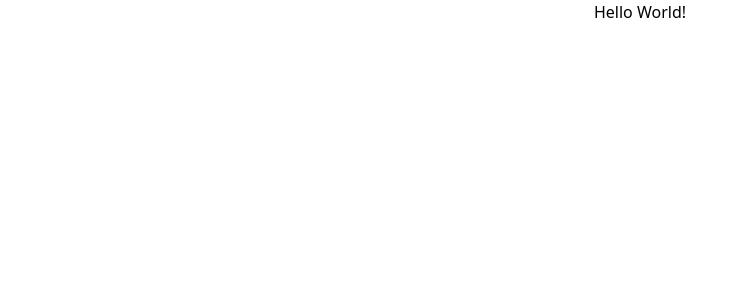
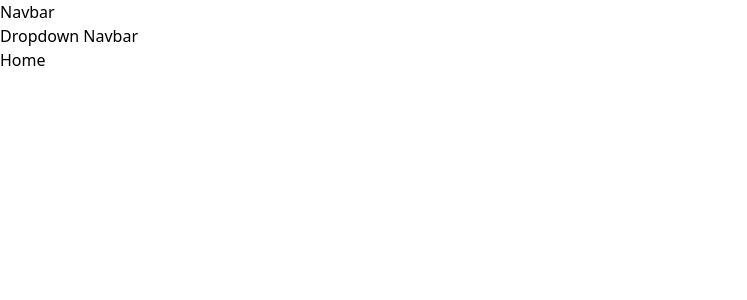
Before and after one commit to mayaheilpern/PennyWise, a React (Create React App) app in the folder project-2/: page / in a window 1280 px wide. Shown: the top 300 px of the page, without its empty margins (0-747 px from the left). Built offline with nearby package versions, Linux system fonts and the light colour scheme.

Commit message:
created routes

```diff
--- a/project-2/src/App.js
+++ b/project-2/src/App.js
@@ -1,7 +1,22 @@
+import { Routes, Route } from "react-router-dom";
+import Navbar from "./Components/Navbar";
+import DropdownNav from "./Components/DropdownNav";
+import Home from "./Components/Home";
+import Bill from "./Components/Bill";
+import Expense from "./Components/Expense";
+import Other from "./Components/Other";
+
 function App() {
   return (
     <>
-      <h1 className="text-center">Hello World!</h1>
+      <Navbar />
+      <DropdownNav />
+      <Routes>
+        <Route path="/" element={<Home />} />
+        <Route path="/bill" element={<Bill />} />
+        <Route path="/expense" element={<Expense />} />
+        <Route path="/other" element={<Other />} />
+      </Routes>
     </>
   );
 }
--- /dev/null
+++ b/project-2/src/Components/Bill.jsx
@@ -0,0 +1,9 @@
+import React from 'react'
+
+export default function Bill() {
+  return (
+    <div>
+      Bills
+    </div>
+  )
+}
--- /dev/null
+++ b/project-2/src/Components/DropdownNav.jsx
@@ -0,0 +1,9 @@
+import React from 'react'
+
+export default function DropdownNav() {
+  return (
+    <div>
+      Dropdown Navbar
+    </div>
+  )
+}
--- /dev/null
+++ b/project-2/src/Components/Expense.jsx
@@ -0,0 +1,9 @@
+import React from 'react'
+
+export default function Expense() {
+  return (
+    <div>
+      Expenses
+    </div>
+  )
+}
--- /dev/null
+++ b/project-2/src/Components/Home.jsx
@@ -0,0 +1,9 @@
+import React from 'react'
+
+export default function Home() {
+  return (
+    <div>
+      Home
+    </div>
+  )
+}
--- /dev/null
+++ b/project-2/src/Components/Navbar.jsx
@@ -0,0 +1,9 @@
+import React from 'react'
+
+export default function Navbar() {
+  return (
+    <div>
+      Navbar
+    </div>
+  )
+}
--- /dev/null
+++ b/project-2/src/Components/Other.jsx
@@ -0,0 +1,9 @@
+import React from 'react'
+
+export default function Other() {
+  return (
+    <div>
+      Other
+    </div>
+  )
+}
--- /dev/null
+++ b/project-2/src/Components/PieChart.jsx
@@ -0,0 +1,9 @@
+import React from 'react'
+
+export default function PieChart() {
+  return (
+    <div>
+      Pie Charts
+    </div>
+  )
+}
--- a/project-2/src/index.js
+++ b/project-2/src/index.js
@@ -3,10 +3,13 @@ import ReactDOM from 'react-dom';
 import './index.css';
 import App from './App';
 import reportWebVitals from './reportWebVitals';
+import { BrowserRouter as Router } from "react-router-dom";
 
 ReactDOM.render(
   <React.StrictMode>
-    <App />
+    <Router>
+      <App />
+    </Router>
   </React.StrictMode>,
   document.getElementById('root')
 );
```
